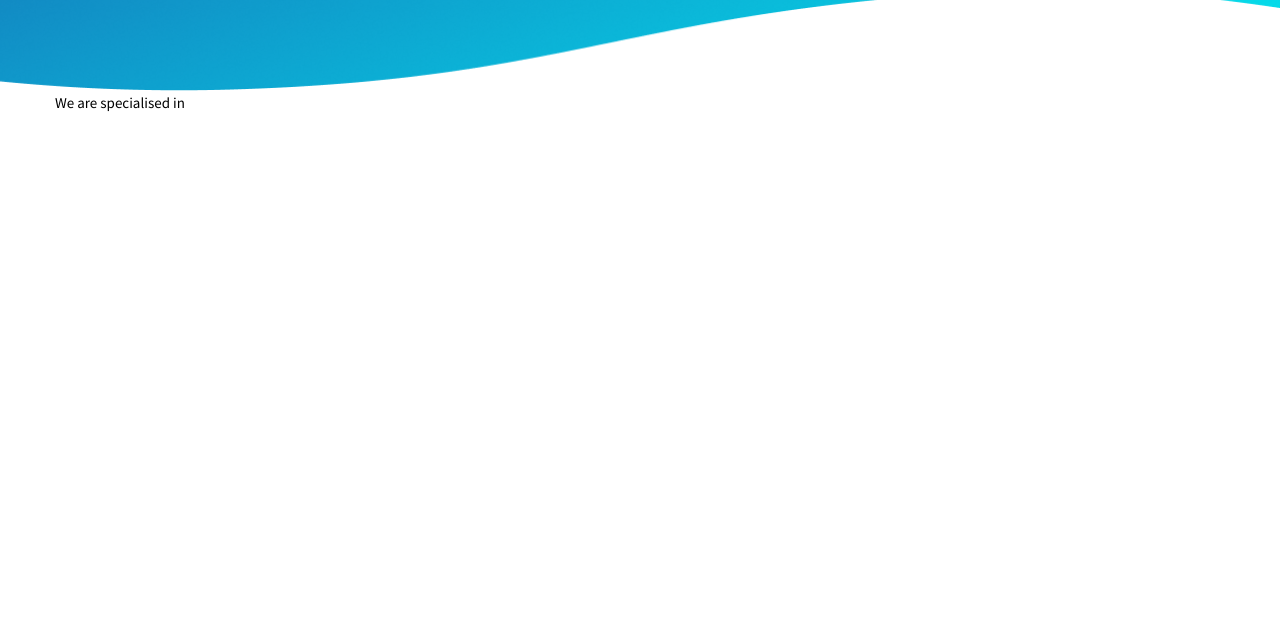
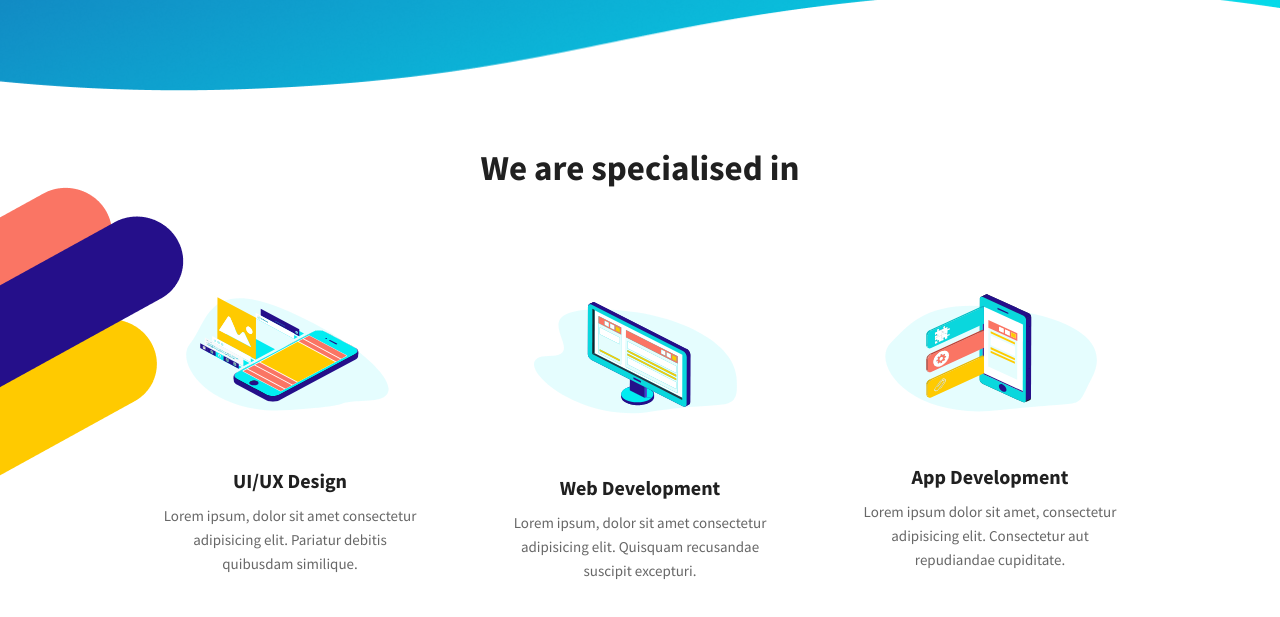
Before and after one commit to AleksF2022/martaUp, a plain HTML site: page index.html in a window 1280 px wide. Shown: the part 709-1326 px from the top of the page. Before the commit the page ends 824 px from the top, so only its background shows below. Drawn offline with Linux system fonts and the light colour scheme.

Commit message:
section.specialised completed

```diff
--- a/css/style.css
+++ b/css/style.css
@@ -135,3 +135,49 @@ a {
   width: 15px;
   opacity: 1;
 }
+
+/* *===== SPECIALISED ============ */
+
+.specialised {
+  padding: 55px 0 93px;
+  background-image: url('../images/special-bg.png');
+  background-repeat: no-repeat;
+  background-position: left center;
+  color: #202020;
+  text-align: center;
+}
+
+
+.specialised__title {
+  margin-bottom: 96px;
+}
+.title {
+  line-height: 45px;
+  font-size: 35px;
+  font-weight: bold;
+  text-align: center;
+}
+.specialised__items {
+  display: flex;
+  /* justify-content: center;
+  gap: 0 70px; */
+  justify-content: space-between;
+  max-width: 980px;
+  margin: 0 auto;
+}
+.specialised__item {
+  max-width: 280px;
+}
+.specialised__item-img {
+  margin-bottom: 23px;
+}
+.specialised__item-title {
+  margin-bottom: 11px;
+  font-size: 20px;
+  font-weight: bold;
+}
+.specialised__item-text {
+  padding: 0 10px;
+  color: #272727;
+  opacity: 0.7;
+}
--- a/index.html
+++ b/index.html
@@ -102,6 +102,23 @@
   <section class="specialised">
     <div class="container">
       <div class="specialised__title title">We are specialised in</div>
+      <div class="specialised__items">
+        <div class="specialised__item">
+          <img class="specialised__item-img" src="images/special-1.svg" alt=""></img>
+          <div class="specialised__item-title">UI/UX Design</div>
+          <div class="specialised__item-text">Lorem ipsum, dolor sit amet consectetur adipisicing elit. Pariatur debitis quibusdam similique.</div>
+        </div>
+        <div class="specialised__item">
+          <img class="specialised__item-img" src="images/special-2.svg" alt=""></img>
+          <div class="specialised__item-title">Web Development</div>
+          <div class="specialised__item-text">Lorem ipsum, dolor sit amet consectetur adipisicing elit. Quisquam recusandae suscipit excepturi.</div>
+        </div>
+        <div class="specialised__item">
+          <img class="specialised__item-img" src="images/special-3.svg" alt=""></img>
+          <div class="specialised__item-title">App Development</div>
+          <div class="specialised__item-text">Lorem ipsum dolor sit amet, consectetur adipisicing elit. Consectetur aut repudiandae cupiditate.</div>
+        </div>
+      </div>
     </div>
   </section>
   <script src="js/jquery-3.6.3.min.js"></script>
```
Also changed, not shown: images/special-1.svg (added), images/special-2.svg (added), images/special-3.svg (added), images/special-bg.png (added).
